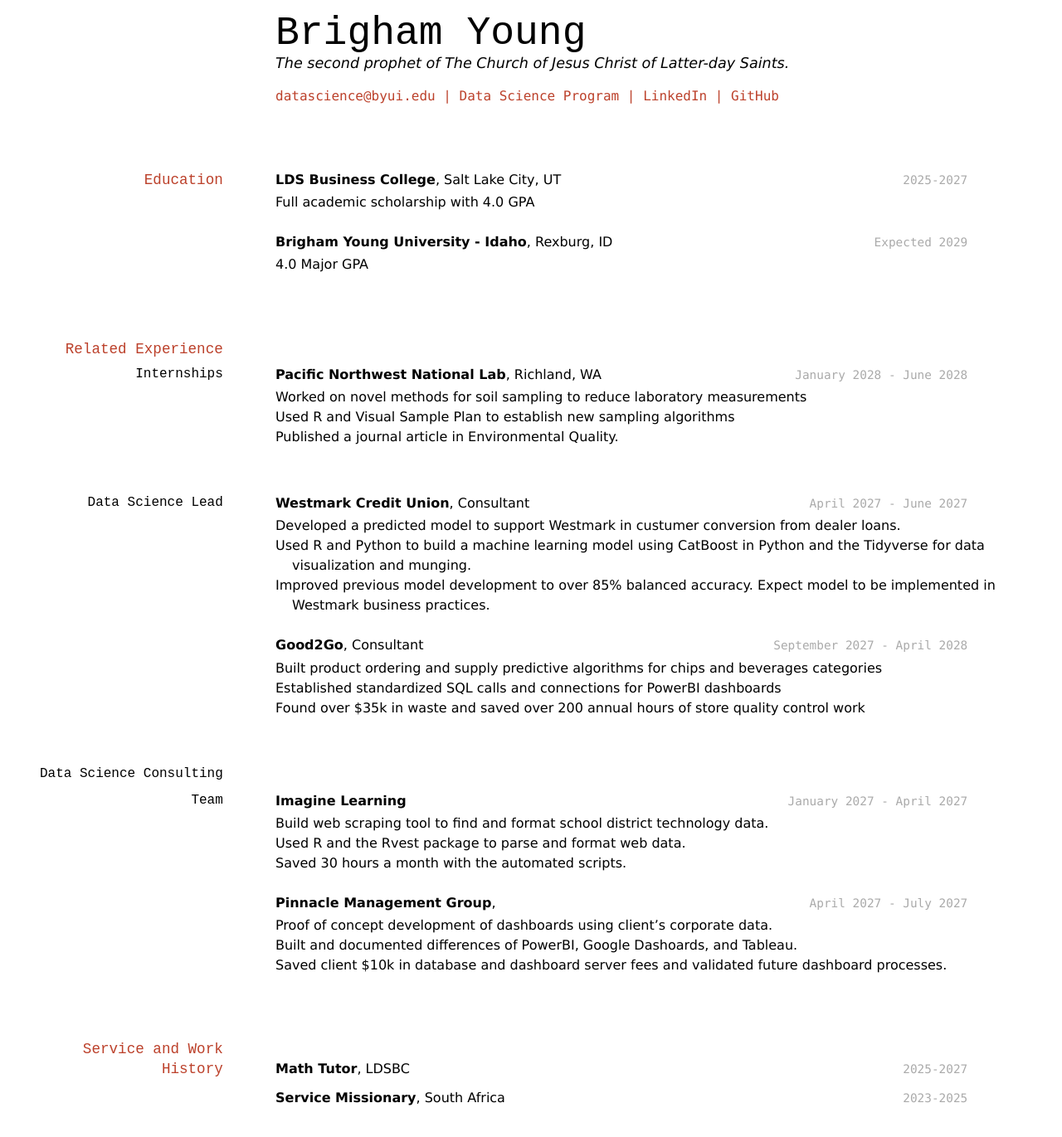
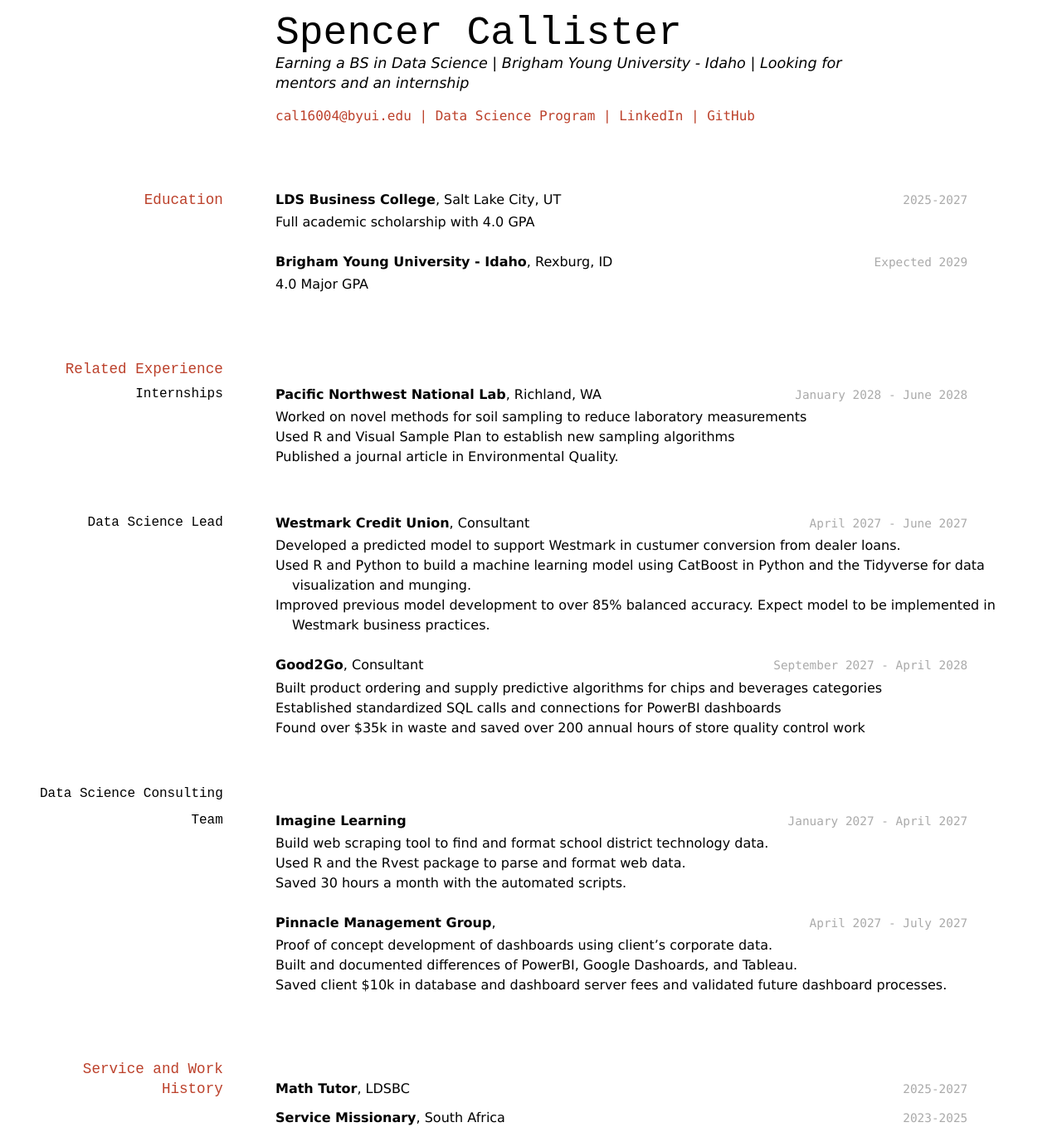
Before and after one commit to spencercallister/callister-resume, a Jekyll site: the page built from docs/index.md, in a window 1280 px wide. Shown: the whole page at 83% size. Built offline with Jekyll 4.4.1, drawn with Linux system fonts in a browser that asks for light colours; before the commit the page ends 1347 px from its top, so only the background shows below that.

Commit message:
index update 1

```diff
--- a/docs/index.md
+++ b/docs/index.md
@@ -1,12 +1,12 @@
 ---
 layout: cv
-title: Brigham Young's Resume
+title: Spencer Callister's Resume
 ---
-# Brigham Young
-The second prophet of The Church of Jesus Christ of Latter-day Saints.
+# Spencer Callister
+Earning a BS in Data Science | Brigham Young University - Idaho | Looking for mentors and an internship
 
 <div id="webaddress">
-<a href="datascience@byui.edu">datascience@byui.edu</a>
+<a href="cal16004@byui.edu">cal16004@byui.edu</a>
 | <a href="https://byuidatascience.github.io/development.html">Data Science Program</a>
 | <a href="https://www.linkedin.com/groups/13537407/">LinkedIn</a>
 | <a href="https://github.com/byuids-resumes">GitHub</a>
```
